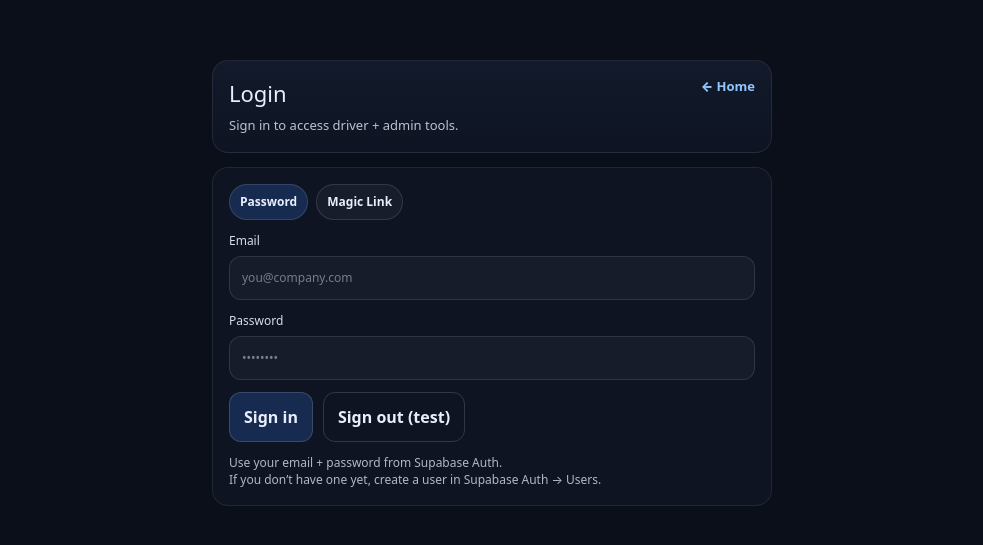
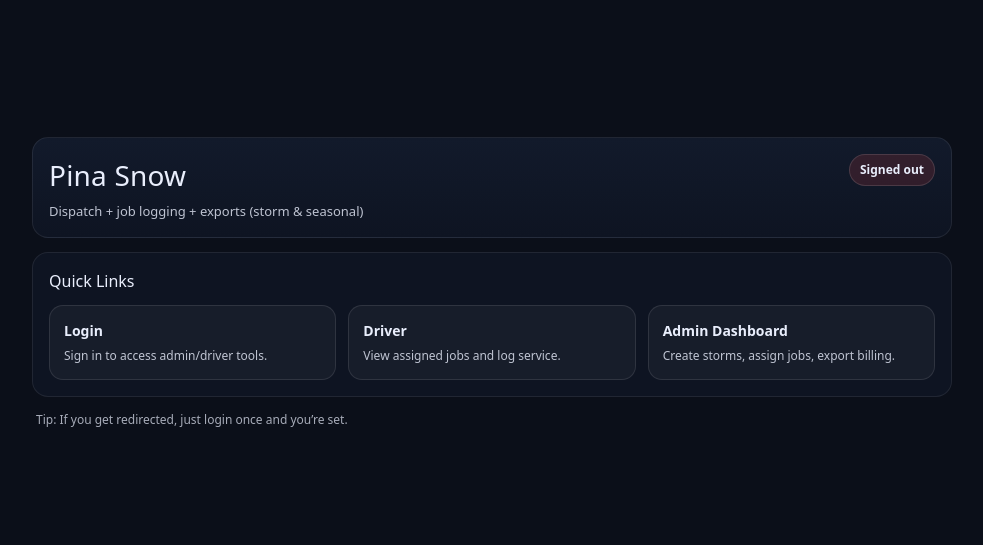
Before and after one commit to Lpina1/pina-snow, a Next.js app: page /login in a window 1280 px wide. Shown: the part 117-662 px from the top of the page, without its empty margins (148-1131 px from the left). Built offline with nearby package versions, Linux system fonts and the light colour scheme; no server answers.

Commit message:
Fix admin + export pages (no SSR supabase) + polish UI

```diff
--- a/src/app/login/page.tsx
+++ b/src/app/login/page.tsx
@@ -2,230 +2,97 @@
 
 import Link from "next/link";
 import { useEffect, useState } from "react";
-import { useRouter } from "next/navigation";
 import { getSupabase } from "@/lib/supabase";
-import { getMyProfile } from "@/lib/auth";
+import { getMyProfile, type Profile } from "@/lib/auth";
 
 export const dynamic = "force-dynamic";
 
-export default function LoginPage() {
-  const router = useRouter();
-
-  const [mode, setMode] = useState<"signin" | "magic">("signin");
+export default function HomePage() {
+  const [status, setStatus] = useState<"checking" | "in" | "out">("checking");
+  const [me, setMe] = useState<Profile | null>(null);
   const [email, setEmail] = useState("");
-  const [password, setPassword] = useState("");
-
-  const [checking, setChecking] = useState(true);
-  const [working, setWorking] = useState(false);
   const [error, setError] = useState("");
-  const [message, setMessage] = useState("");
 
   useEffect(() => {
-    // If already logged in, bounce out
     (async () => {
       try {
         setError("");
+
         const sb = getSupabase();
         if (!sb) return;
 
         const { data } = await sb.auth.getUser();
-        if (data.user) {
-          await routeAfterLogin();
+        if (!data.user) {
+          setStatus("out");
+          return;
         }
-      } catch {
-        // ignore
-      } finally {
-        setChecking(false);
+
+        setStatus("in");
+        setEmail(data.user.email || "");
+
+        // optional: load profile for role display
+        try {
+          const profile = await getMyProfile();
+          setMe(profile);
+        } catch {
+          setMe(null);
+        }
+      } catch (e: any) {
+        setError(e.message || String(e));
+        setStatus("out");
       }
     })();
-    // eslint-disable-next-line react-hooks/exhaustive-deps
   }, []);
-
-  async function routeAfterLogin() {
-    // Decide where to send user based on profile role
-    try {
-      const profile = await getMyProfile(); // assumes this reads from profiles using current session
-      const role = (profile?.role || "").toLowerCase();
-
-      if (role === "admin" || role === "dispatcher") router.replace("/admin");
-      else if (role === "driver") router.replace("/driver/jobs");
-      else router.replace("/");
-    } catch {
-      router.replace("/");
-    }
-  }
-
-  async function signInPassword() {
-    setWorking(true);
-    try {
-      setError("");
-      setMessage("");
-
-      if (!email.trim()) return setError("Enter your email.");
-      if (!password) return setError("Enter your password.");
-
-      const sb = getSupabase();
-      if (!sb) return;
-
-      const { error } = await sb.auth.signInWithPassword({
-        email: email.trim(),
-        password,
-      });
-
-      if (error) throw new Error(error.message);
-
-      await routeAfterLogin();
-    } catch (e: any) {
-      setError(e.message || String(e));
-    } finally {
-      setWorking(false);
-    }
-  }
-
-  async function sendMagicLink() {
-    setWorking(true);
-    try {
-      setError("");
-      setMessage("");
-
-      if (!email.trim()) return setError("Enter your email.");
-
-      const sb = getSupabase();
-      if (!sb) return;
-
-      // IMPORTANT:
-      // For magic links to work reliably, set your Site URL in Supabase Auth settings
-      // and set NEXT_PUBLIC_SITE_URL (optional). We use current origin as fallback.
-      const redirectTo =
-        (process.env.NEXT_PUBLIC_SITE_URL || (typeof window !== "undefined" ? window.location.origin : "")) + "/";
-
-      const { error } = await sb.auth.signInWithOtp({
-        email: email.trim(),
-        options: { emailRedirectTo: redirectTo },
-      });
-
-      if (error) throw new Error(error.message);
-
-      setMessage("Magic link sent — check your email.");
-    } catch (e: any) {
-      setError(e.message || String(e));
-    } finally {
-      setWorking(false);
-    }
-  }
 
   return (
     <main style={ui.page}>
       <div style={ui.shell}>
         <header style={ui.header}>
           <div>
-            <h1 style={ui.h1}>Login</h1>
-            <p style={ui.sub}>Sign in to access driver + admin tools.</p>
+            <h1 style={ui.h1}>Pina Snow</h1>
+            <p style={ui.sub}>Dispatch + job logging + exports (storm & seasonal)</p>
           </div>
 
-          <Link href="/" style={ui.linkTop}>
-            ← Home
-          </Link>
+          <div style={{ textAlign: "right" }}>
+            <div style={ui.badge(status)}>
+              {status === "checking" ? "Checking session…" : status === "in" ? "Signed in" : "Signed out"}
+            </div>
+
+            {status === "in" ? (
+              <div style={{ marginTop: 6 }}>
+                {email ? <div style={{ fontSize: 12, opacity: 0.8 }}>{email}</div> : null}
+                {me ? <div style={{ fontSize: 12, opacity: 0.75 }}>role: {me.role || "unknown"}</div> : null}
+              </div>
+            ) : null}
+          </div>
         </header>
 
         {error ? <div style={ui.alert}>{error}</div> : null}
-        {message ? <div style={ui.notice}>{message}</div> : null}
 
         <section style={ui.card}>
-          <div style={ui.tabs}>
-            <button
-              onClick={() => setMode("signin")}
-              style={ui.tabBtn(mode === "signin")}
-              disabled={working || checking}
-            >
-              Password
-            </button>
-            <button
-              onClick={() => setMode("magic")}
-              style={ui.tabBtn(mode === "magic")}
-              disabled={working || checking}
-            >
-              Magic Link
-            </button>
-          </div>
+          <h2 style={ui.h2}>Quick Links</h2>
 
-          <div style={{ display: "grid", gap: 12, marginTop: 12 }}>
-            <label style={ui.label}>
-              Email
-              <input
-                style={ui.input}
-                value={email}
-                onChange={(e) => setEmail(e.target.value)}
-                placeholder="you@company.com"
-                inputMode="email"
-                autoComplete="email"
-                disabled={working || checking}
-              />
-            </label>
+          <div style={ui.grid}>
+            <Link href="/login" style={ui.linkCard}>
+              <div style={ui.linkTitle}>Login</div>
+              <div style={ui.linkDesc}>Sign in to access admin/driver tools.</div>
+            </Link>
 
-            {mode === "signin" ? (
-              <label style={ui.label}>
-                Password
-                <input
-                  style={ui.input}
-                  value={password}
-                  onChange={(e) => setPassword(e.target.value)}
-                  placeholder="••••••••"
-                  type="password"
-                  autoComplete="current-password"
-                  disabled={working || checking}
-                />
-              </label>
-            ) : null}
+            <Link href="/driver/jobs" style={ui.linkCard}>
+              <div style={ui.linkTitle}>Driver</div>
+              <div style={ui.linkDesc}>View assigned jobs and log service.</div>
+            </Link>
 
-            <div style={ui.btnRow}>
-              {mode === "signin" ? (
-                <button onClick={signInPassword} style={ui.btnPrimary} disabled={working || checking}>
-                  {working ? "Signing in…" : "Sign in"}
-                </button>
-              ) : (
-                <button onClick={sendMagicLink} style={ui.btnPrimary} disabled={working || checking}>
-                  {working ? "Sending…" : "Send magic link"}
-                </button>
-              )}
-
-              <button
-                onClick={async () => {
-                  try {
-                    setError("");
-                    setMessage("");
-                    const sb = getSupabase();
-                    if (!sb) return;
-                    await sb.auth.signOut();
-                    setMessage("Signed out.");
-                  } catch (e: any) {
-                    setError(e.message || String(e));
-                  }
-                }}
-                style={ui.btnGhost}
-                disabled={working || checking}
-              >
-                Sign out (test)
-              </button>
-            </div>
-
-            <div style={{ fontSize: 12, opacity: 0.75, lineHeight: 1.45 }}>
-              {mode === "signin" ? (
-                <>
-                  Use your email + password from Supabase Auth.
-                  <br />
-                  If you don’t have one yet, create a user in Supabase Auth → Users.
-                </>
-              ) : (
-                <>
-                  We’ll email you a sign-in link.
-                  <br />
-                  Make sure your Supabase Auth “Site URL” and redirect URLs allow this domain.
-                </>
-              )}
-            </div>
+            <Link href="/admin" style={ui.linkCard}>
+              <div style={ui.linkTitle}>Admin Dashboard</div>
+              <div style={ui.linkDesc}>Create storms, assign jobs, export billing.</div>
+            </Link>
           </div>
         </section>
+
+        <footer style={ui.footer}>
+          <span>Tip: If you get redirected, just login once and you’re set.</span>
+        </footer>
       </div>
     </main>
   );
@@ -241,7 +108,12 @@ const ui = {
     color: "#e9eefc",
     fontFamily: 'ui-sans-serif, system-ui, -apple-system, Segoe UI, Roboto, "Helvetica Neue", Arial',
   } as React.CSSProperties,
-  shell: { width: "100%", maxWidth: 560, display: "grid", gap: 14 } as React.CSSProperties,
+  shell: {
+    width: "100%",
+    maxWidth: 920,
+    display: "grid",
+    gap: 14,
+  } as React.CSSProperties,
   header: {
     display: "flex",
     justifyContent: "space-between",
@@ -252,15 +124,23 @@ const ui = {
     background: "linear-gradient(180deg, #121a2b, #0e1422)",
     border: "1px solid rgba(255,255,255,0.08)",
   } as React.CSSProperties,
-  h1: { margin: 0, fontSize: 22 } as React.CSSProperties,
+  h1: { margin: 0, fontSize: 28, letterSpacing: 0.2 } as React.CSSProperties,
   sub: { margin: "6px 0 0", opacity: 0.8, fontSize: 13 } as React.CSSProperties,
-  linkTop: { color: "#93c5fd", textDecoration: "none", fontWeight: 900, fontSize: 13 } as React.CSSProperties,
-  card: {
-    padding: 16,
-    borderRadius: 16,
-    background: "#0e1422",
-    border: "1px solid rgba(255,255,255,0.08)",
-  } as React.CSSProperties,
+  badge: (status: "checking" | "in" | "out") =>
+    ({
+      display: "inline-block",
+      padding: "6px 10px",
+      borderRadius: 999,
+      fontSize: 12,
+      fontWeight: 700,
+      border: "1px solid rgba(255,255,255,0.12)",
+      background:
+        status === "in"
+          ? "rgba(34,197,94,0.15)"
+          : status === "out"
+            ? "rgba(239,68,68,0.15)"
+            : "rgba(148,163,184,0.15)",
+    }) as React.CSSProperties,
   alert: {
     padding: 12,
     borderRadius: 14,
@@ -268,51 +148,30 @@ const ui = {
     background: "rgba(239,68,68,0.12)",
     fontSize: 13,
   } as React.CSSProperties,
-  notice: {
-    padding: 12,
+  card: {
+    padding: 16,
+    borderRadius: 16,
+    background: "#0e1422",
+    border: "1px solid rgba(255,255,255,0.08)",
+  } as React.CSSProperties,
+  h2: { margin: 0, fontSize: 16 } as React.CSSProperties,
+  grid: {
+    display: "grid",
+    gap: 12,
+    gridTemplateColumns: "repeat(auto-fit, minmax(220px, 1fr))",
+    marginTop: 12,
+  } as React.CSSProperties,
+  linkCard: {
+    padding: 14,
     borderRadius: 14,
-    border: "1px solid rgba(59,130,246,0.25)",
-    background: "rgba(59,130,246,0.12)",
-    fontSize: 13,
+    background: "rgba(255,255,255,0.04)",
+    border: "1px solid rgba(255,255,255,0.10)",
+    textDecoration: "none",
+    color: "#e9eefc",
+    display: "grid",
+    gap: 6,
   } as React.CSSProperties,
-  tabs: { display: "flex", gap: 8 } as React.CSSProperties,
-  tabBtn: (active: boolean) =>
-    ({
-      padding: "8px 10px",
-      borderRadius: 999,
-      border: "1px solid rgba(255,255,255,0.12)",
-      background: active ? "rgba(59,130,246,0.22)" : "rgba(255,255,255,0.04)",
-      color: "#e9eefc",
-      fontSize: 12,
-      fontWeight: 900,
-      cursor: "pointer",
-    }) as React.CSSProperties,
-  label: { display: "grid", gap: 6, fontSize: 12, opacity: 0.92 } as React.CSSProperties,
-  input: {
-    padding: 12,
-    borderRadius: 12,
-    border: "1px solid rgba(255,255,255,0.12)",
-    background: "rgba(255,255,255,0.04)",
-    color: "#e9eefc",
-    outline: "none",
-  } as React.CSSProperties,
-  btnRow: { display: "flex", gap: 10, flexWrap: "wrap" } as React.CSSProperties,
-  btnPrimary: {
-    padding: "12px 14px",
-    borderRadius: 12,
-    border: "1px solid rgba(255,255,255,0.15)",
-    background: "rgba(59,130,246,0.22)",
-    color: "#e9eefc",
-    fontWeight: 900,
-    cursor: "pointer",
-  } as React.CSSProperties,
-  btnGhost: {
-    padding: "12px 14px",
-    borderRadius: 12,
-    border: "1px solid rgba(255,255,255,0.15)",
-    background: "transparent",
-    color: "#e9eefc",
-    fontWeight: 900,
-    cursor: "pointer",
-  } as React.CSSProperties,
+  linkTitle: { fontWeight: 900, fontSize: 14 } as React.CSSProperties,
+  linkDesc: { fontSize: 12, opacity: 0.8 } as React.CSSProperties,
+  footer: { fontSize: 12, opacity: 0.7, padding: "0 4px" } as React.CSSProperties,
 };
```
